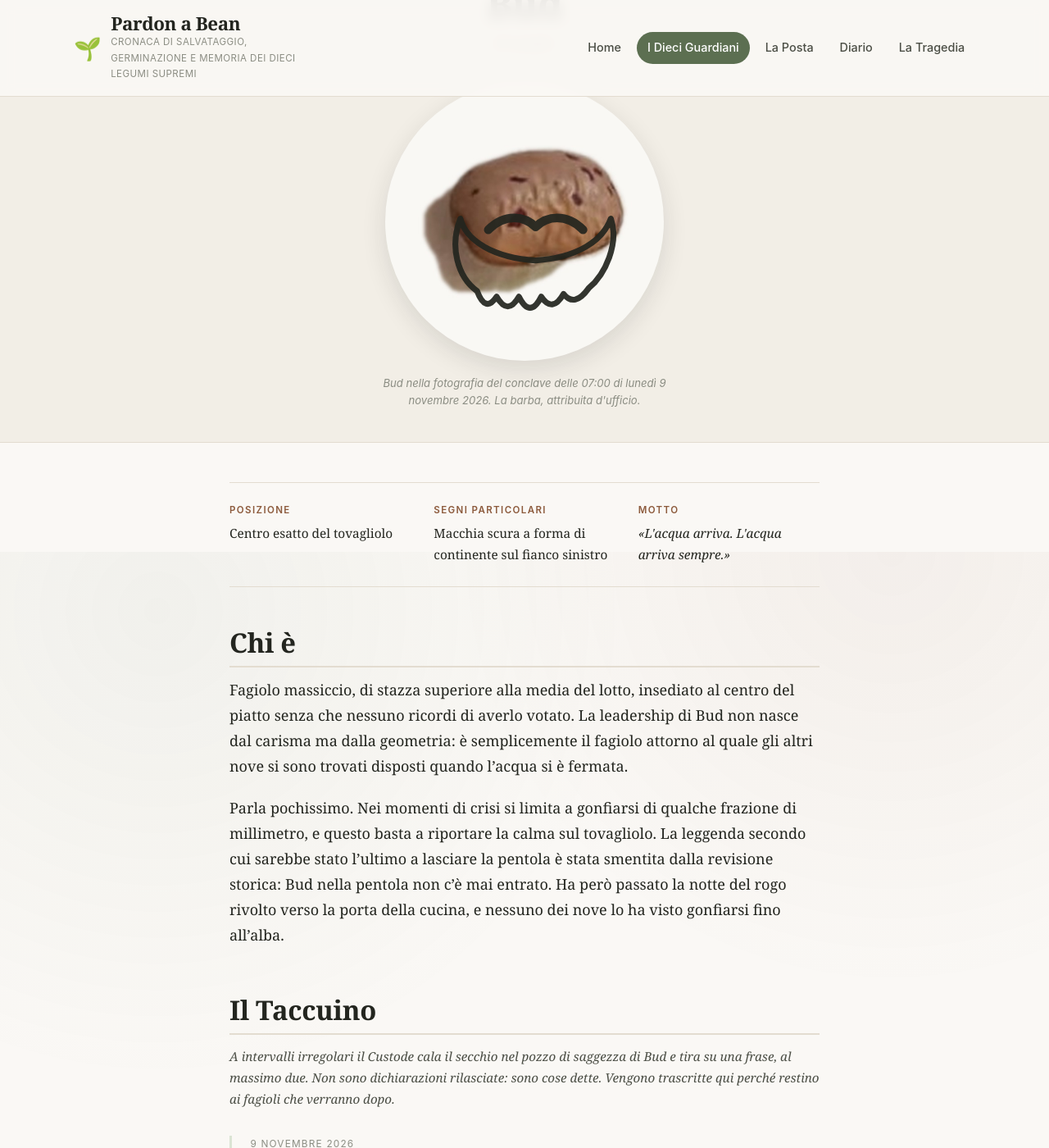
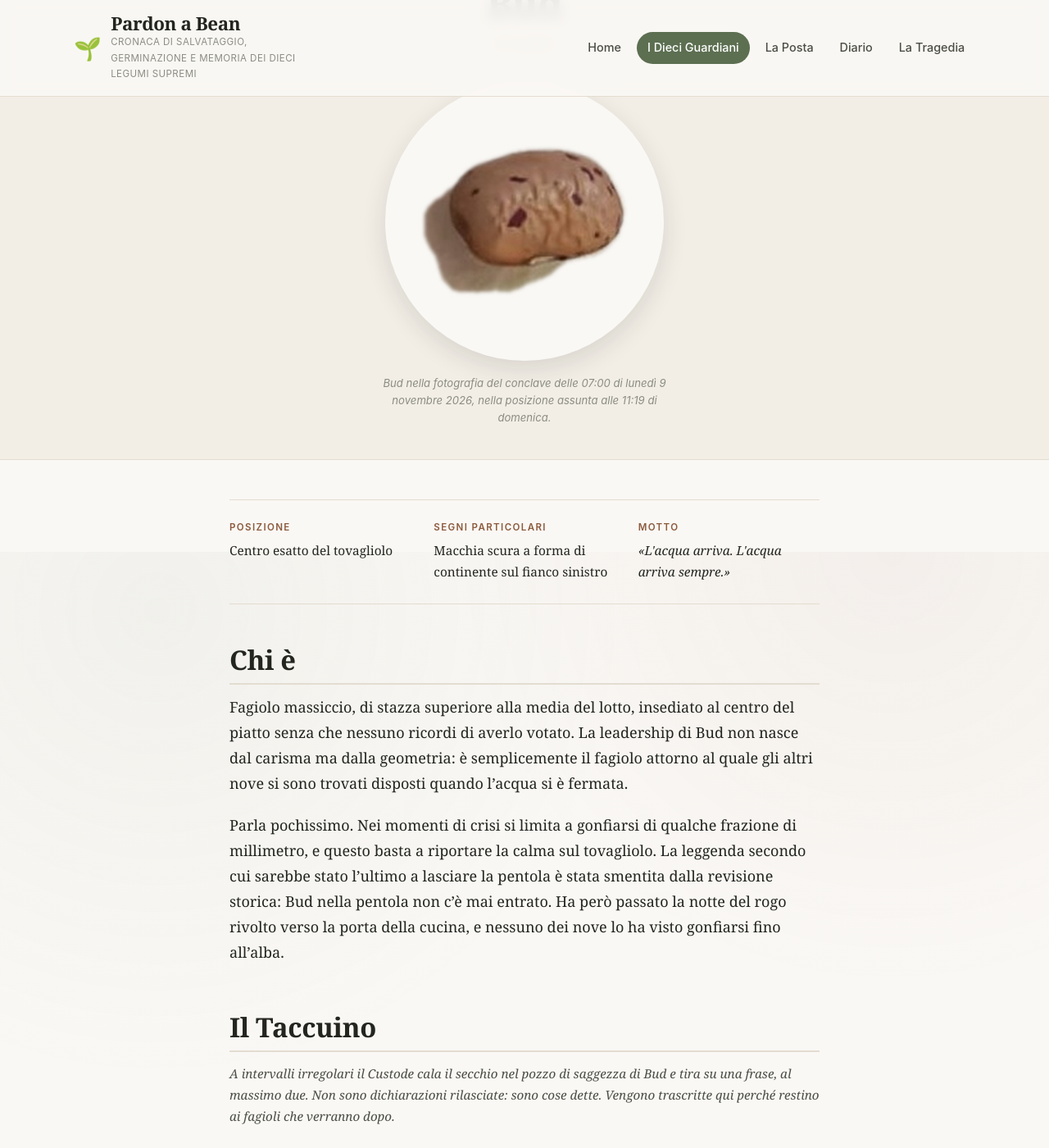
Before and after one commit to cripantea/pardonabean, a Jekyll site: the page built from _guardiani/bud.md, in a window 1280 px wide and 1400 px high, scrolled down 227 px. Shown: the whole window at 82% size. Built offline with Jekyll 4.4.1, drawn with Linux system fonts in a browser that asks for light colours.

Commit message:
Toglie gli attributi disegnati dai ritratti
Restano i fagioli e basta: la fotografia ritagliata e scontornata, senza
niente sopra. Via l'include dei tracciati, le regole di stile del disegno
e i riferimenti nelle didascalie e nel testo alternativo.

Per cambiare un ritratto basta sostituire il file in
assets/img/ritratti/<slug>.jpg, senza toccare la scheda.

Co-Authored-By: Claude Opus 5 <noreply@anthropic.com>

```diff
--- a/_guardiani/bud.md
+++ b/_guardiani/bud.md
@@ -7,7 +7,6 @@ ruolo: Il Leader
 posizione: Centro esatto del tovagliolo
 segni: Macchia scura a forma di continente sul fianco sinistro
 motto: L'acqua arriva. L'acqua arriva sempre.
-attributo: La barba, attribuita d'ufficio
 description: "Bud, Guardiano n° 01, il Leader: biografia, taccuino e corrispondenza del fagiolo insediato al centro del tovagliolo."
 ---
 
--- a/_includes/attributo.html
+++ /dev/null
@@ -1,45 +0,0 @@
-{%- comment -%}
-  Attributo disegnato sopra il ritratto fotografico del Guardiano.
-  Il riquadro e' 0 0 100 100 e combacia con il ritratto quadrato, quindi le
-  coordinate si leggono come percentuali dell'immagine.
-  Parametro: slug.
-{%- endcomment -%}
-<svg class="attributo" viewBox="0 0 100 100" aria-hidden="true" focusable="false">
-  {%- case include.slug -%}
-
-  {%- when "bud" -%}
-  {%- comment -%}
-    Barba: contorno a lobi arrotondati fra il bordo inferiore del fagiolo
-    (y circa 64) e una sagoma esterna; velo d'inchiostro, non massa piena.
-  {%- endcomment -%}
-  <g class="tratto">
-    <path d="M27 49
-             C 23 59, 26 70, 33 75
-             Q 36 83, 40 77
-             Q 44 84, 48 77
-             Q 52 85, 56 77
-             Q 60 83, 64 76
-             Q 68 81, 73 74
-             C 79 69, 84 58, 81 49
-             C 78 57, 69 63, 54 64
-             C 39 63, 29 57, 27 49 Z" />
-  </g>
-  <g class="tratto tratto-grosso">
-    <path d="M37 53 C 43 47, 50 48, 54 52 C 58 48, 65 47, 71 53" />
-  </g>
-
-  {%- when "ugo-fantocci" -%}
-  {%- comment -%}
-    Bombetta: la tesa poggia dentro il profilo del fagiolo (y circa 30),
-    la calotta a cupola gli copre la sommita' (y 17 circa).
-  {%- endcomment -%}
-  <g class="tratto">
-    <path d="M36 28 C 35 14, 61 14, 60 28" />
-    <path d="M30 28 C 31 25, 33 24, 36 24" />
-    <path d="M66 28 C 65 25, 63 24, 60 24" />
-    <path d="M30 28 C 38 33, 58 33, 66 28" />
-    <path d="M37 26 C 43 28, 54 28, 59 26" />
-  </g>
-
-  {%- endcase -%}
-</svg>
--- a/_layouts/guardiano.html
+++ b/_layouts/guardiano.html
@@ -21,13 +21,12 @@ layout: default
       <figure class="ritratto">
         <div class="ritratto-lastra">
           <img src="{{ '/assets/img/ritratti/' | append: page.slug | append: '.jpg' | relative_url }}"
-               alt="Ritratto di {{ page.nome }}: il fagiolo ritagliato dalla fotografia del conclave, con {{ page.attributo | downcase }} disegnata sopra."
+               alt="Ritratto di {{ page.nome }}: il fagiolo ritagliato dalla fotografia del conclave del 9 novembre 2026."
                width="560" height="560">
-          {% include attributo.html slug=page.slug %}
         </div>
         <figcaption>
-          {{ page.nome }} nella fotografia del conclave delle 07:00 di luned&igrave; 9 novembre 2026.
-          {{ page.attributo }}.
+          {{ page.nome }} nella fotografia del conclave delle 07:00 di luned&igrave; 9 novembre 2026,
+          nella posizione assunta alle 11:19 di domenica.
         </figcaption>
       </figure>
     </div>
--- a/assets/css/style.css
+++ b/assets/css/style.css
@@ -1030,10 +1030,9 @@ tbody tr:nth-child(even) { background: var(--carta-scura); }
   margin: 0 0 2rem;
 }
 
-/* Ritratto: fotografia scontornata + attributo disegnato sopra */
+/* Ritratto: il fagiolo ritagliato dalla fotografia del conclave */
 .ritratto { margin: 0; }
 .ritratto-lastra {
-  position: relative;
   width: min(340px, 78vw);
   margin: 0 auto;
   aspect-ratio: 1 / 1;
@@ -1045,31 +1044,6 @@ tbody tr:nth-child(even) { background: var(--carta-scura); }
   background: var(--carta);
   box-shadow: 0 10px 30px rgba(35, 37, 31, .12);
 }
-.attributo {
-  position: absolute;
-  inset: 0;
-  width: 100%;
-  height: 100%;
-  pointer-events: none;
-  overflow: visible;
-}
-.attributo .tratto,
-.attributo .tratto-pieno {
-  fill: none;
-  stroke: var(--inchiostro);
-  stroke-width: 2.1;
-  stroke-linecap: round;
-  stroke-linejoin: round;
-  opacity: .92;
-}
-.attributo .tratto-fine { stroke-width: 1.3; opacity: .7; }
-.attributo .tratto-pieno {
-  fill: var(--inchiostro);
-  fill-opacity: .96;
-  stroke-width: 1.2;
-}
-.attributo .tratto-grosso { stroke-width: 3.1; }
-.attributo .tratto-fine { stroke-width: 1.3; opacity: .45; }
 .ritratto figcaption {
   font-family: var(--sans);
   font-size: .82rem;
```
Also changed, not shown: _guardiani/ugo-fantocci.md (+0 -1 lines), README.md.
